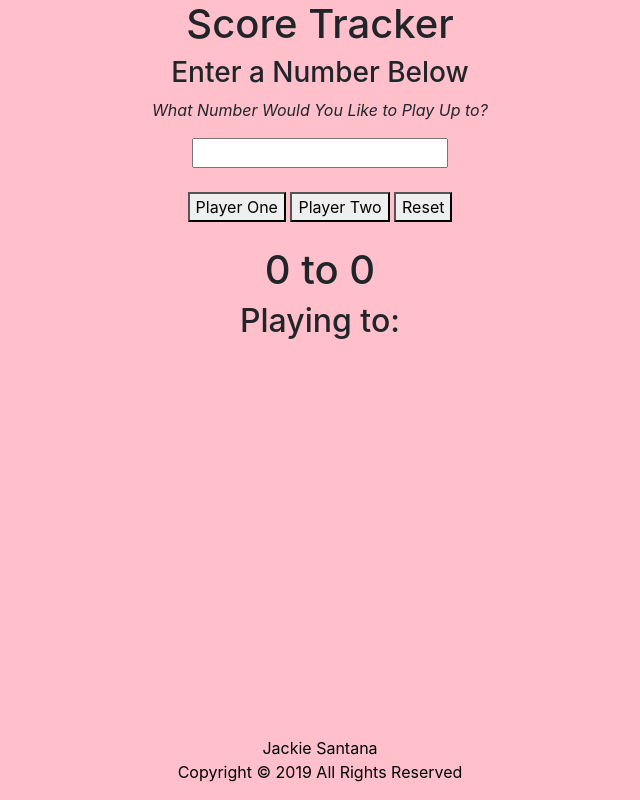
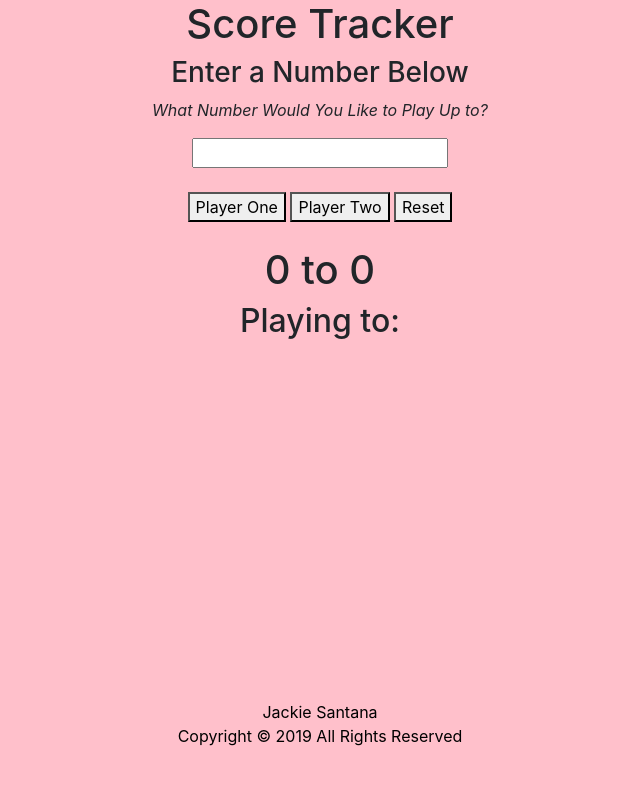
Before and after one commit to jackie1santana/ScoreTracker, a plain HTML site: page index.html in a window 1280 px wide. Shown: the whole page, without its empty margins (320-960 px from the left). Drawn offline with nearby package versions, Linux system fonts and the light colour scheme.

Commit message:
added footer

```diff
--- a/index.html
+++ b/index.html
@@ -7,11 +7,17 @@
     <title>Score Tracker</title>
     <link rel="stylesheet" href="https://stackpath.bootstrapcdn.com/bootstrap/4.3.1/css/bootstrap.min.css" integrity="sha384-ggOyR0iXCbMQv3Xipma34MD+dH/1fQ784/j6cY/iJTQUOhcWr7x9JvoRxT2MZw1T" crossorigin="anonymous">
     <style type="text/css">
+        html {
+            position: relative;
+            min-height: 100%;
+        }
         .footer {
-            position: fixed;
-    bottom:0;
-    width:100%;
 
+            position: absolute;
+            left: 0;
+            bottom: 0;
+            height: 100px;
+            width: 100%;
             color: black;
             text-align: center;
           }
@@ -20,6 +26,7 @@
      }
      body{
          background-color: pink;
+         margin: 0 0 100px;
      }
      div{
          text-align: center;
@@ -55,10 +62,12 @@
 
                 <h1 class="winner"></h1>
               </div>
-        <div>
-            <div class="footer">
+
+              <div class="footer">
                 <p>Jackie Santana <br>  Copyright &copy; 2019 All Rights Reserved</p>
               </div>
+        <div>
+
 
 <script src="promise.js"></script>
 <script src="https://stackpath.bootstrapcdn.com/bootstrap/4.3.1/js/bootstrap.min.js" integrity="sha384-JjSmVgyd0p3pXB1rRibZUAYoIIy6OrQ6VrjIEaFf/nJGzIxFDsf4x0xIM+B07jRM" crossorigin="anonymous"></script>
```
